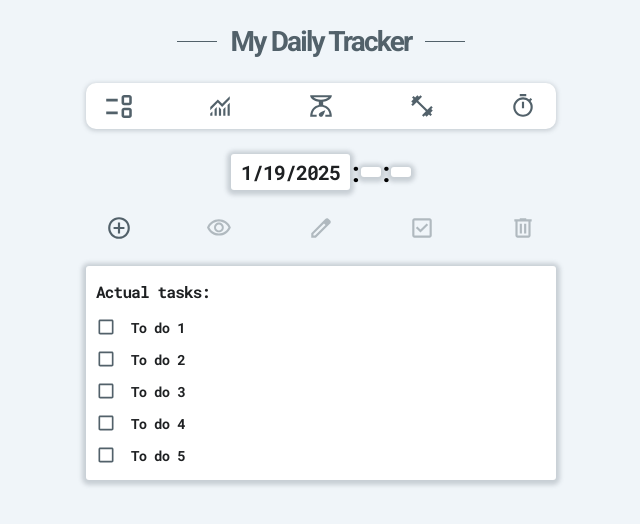
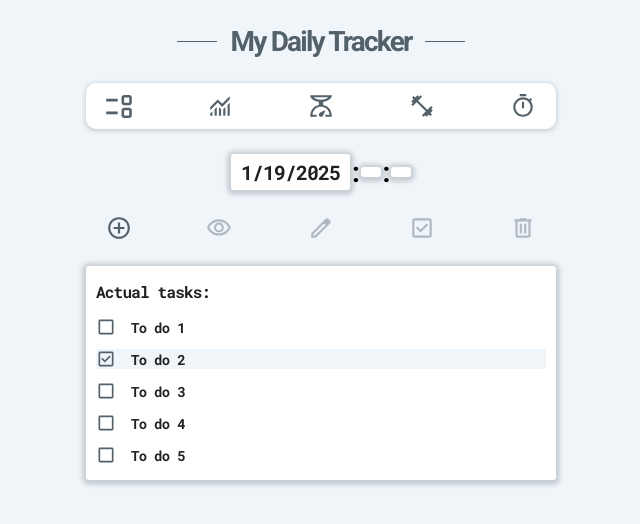
Before and after one commit to FrontendPortfolioHub/my-daily-tracker, a React (Create React App) app: page / in a window 1280 px wide. Shown: the top 524 px of the page, without its empty margins (319-959 px from the left). Built offline with nearby package versions, Linux system fonts and the light colour scheme.

Commit message:
implement to do list

```diff
--- a/src/components/TodoContent/TodoContent.jsx
+++ b/src/components/TodoContent/TodoContent.jsx
@@ -9,8 +9,8 @@ export const TodoContent = () => {
               <button className="check-button icon" />
               <label>To do 1</label>
             </li>
-            <li className="todo__item">
-              <button className="check-button icon" />
+            <li className="todo__item todo__item--active">
+              <button className="check-button check-button--completed icon" />
               <label>To do 2</label>
             </li>
             <li className="todo__item">
--- a/src/components/TodoContent/TodoContent.scss
+++ b/src/components/TodoContent/TodoContent.scss
@@ -33,6 +33,10 @@
   line-height: normal;
   letter-spacing: -0.7px;
 
+  &--active {
+    background-color: #F0F5F9;
+  }
+
   & button {
     margin-right: 15px;
     width: 20px;
@@ -44,4 +48,8 @@
   width: 24px;
   height: 24px;
   background-image: url('../../assets/icons/check-button.svg');
+
+  &--completed {
+    background-image: url('../../assets/icons/complete-button.svg');
+  }
 }
```
